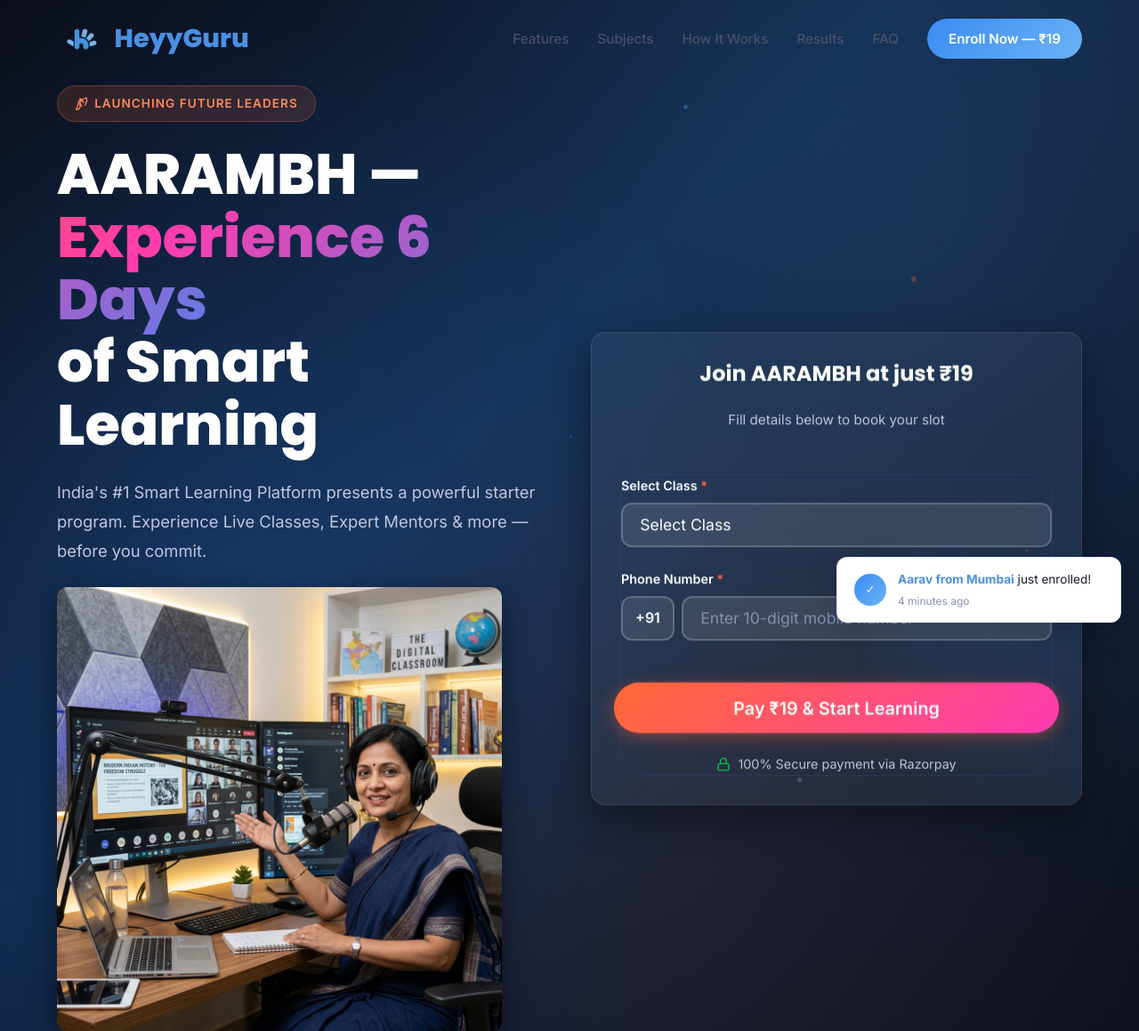
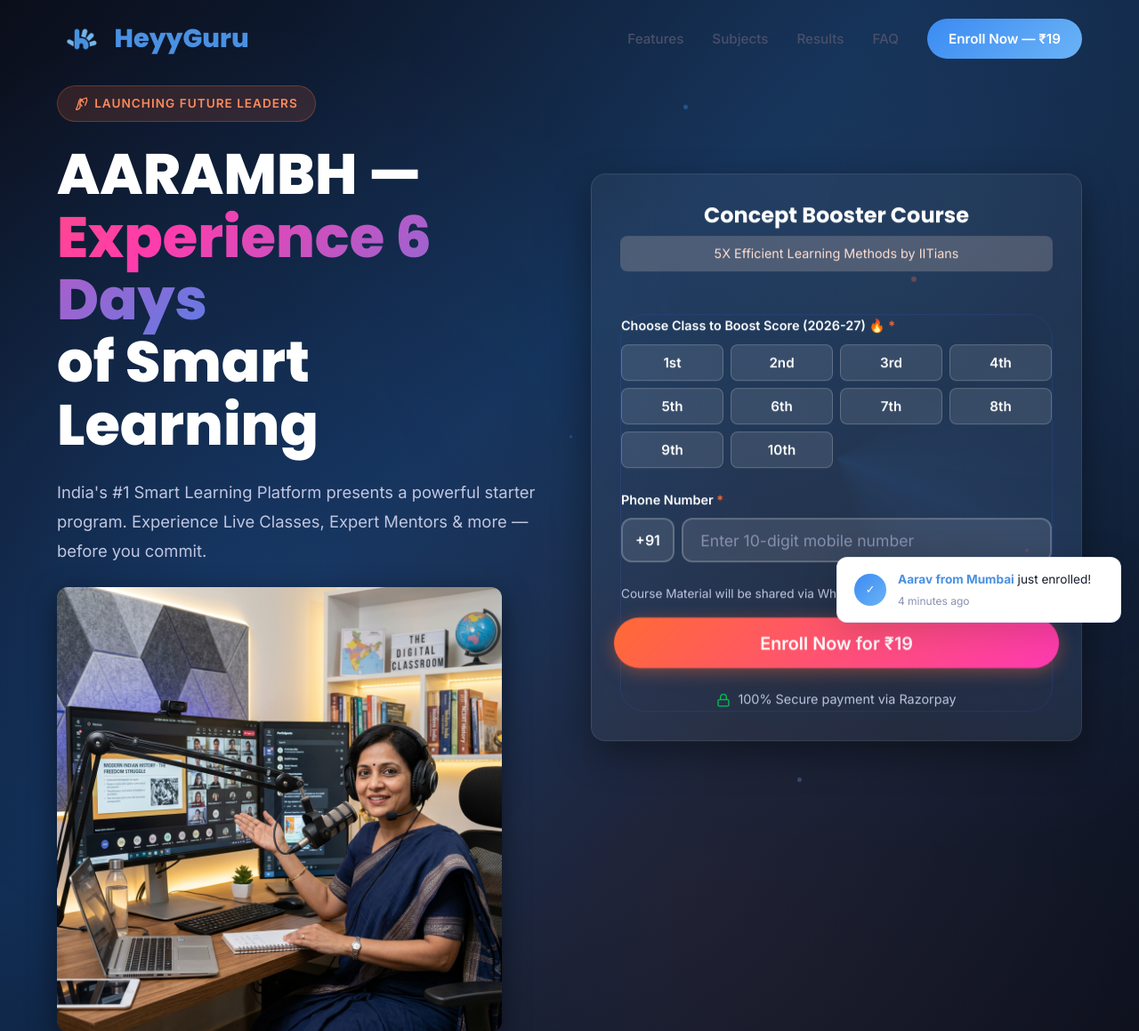
Before and after one commit to heyyguru/aarambh, a PHP site: page / in a window 1280 px wide. Shown: the top 1159 px of the page at 89% size. Run offline with PHP 8.4, Linux system fonts and the light colour scheme; some libraries are stand-ins or nearby versions.

Commit message:
feat: redesign form to use chips and match curiousjr/odaclass layout

```diff
--- a/assets/css/style.css
+++ b/assets/css/style.css
@@ -2201,3 +2201,27 @@ select.form-control {
     }
 }
 .logo-cloud, #features, #subjects, #how-it-works, #testimonials, #pricing, #faq, #enroll { display: none !important; }
+
+/* Chip styling for Class Selection */
+.class-chip {
+    background: rgba(255, 255, 255, 0.1);
+    border: 1px solid rgba(255, 255, 255, 0.2);
+    color: white;
+    padding: 10px 5px;
+    border-radius: 8px;
+    font-size: 0.95rem;
+    font-weight: 600;
+    cursor: pointer;
+    transition: all 0.2s ease;
+    text-align: center;
+}
+.class-chip:hover {
+    background: rgba(255, 255, 255, 0.2);
+    border-color: rgba(255, 255, 255, 0.4);
+}
+.class-chip.active {
+    background: #FF5305;
+    border-color: #FF5305;
+    color: white;
+    box-shadow: 0 4px 10px rgba(255, 83, 5, 0.4);
+}
--- a/assets/js/main.js
+++ b/assets/js/main.js
@@ -263,6 +263,19 @@
     function initForm() {
         const form = $('#enrollmentForm');
         if (!form) return;
+
+        // Chip selection logic
+        const chips = document.querySelectorAll('.class-chip');
+        const hiddenInput = $('#student_class');
+
+        chips.forEach(chip => {
+            chip.addEventListener('click', () => {
+                chips.forEach(c => c.classList.remove('active'));
+                chip.classList.add('active');
+                if (hiddenInput) hiddenInput.value = chip.dataset.value;
+                clearFieldError('class');
+            });
+        });
 
         form.addEventListener('submit', async (e) => {
             e.preventDefault();
--- a/index.php
+++ b/index.php
@@ -144,7 +144,6 @@ try {
             <div class="nav-links" id="navLinks">
                 <a href="#features">Features</a>
                 <a href="#subjects">Subjects</a>
-                <a href="#how-it-works">How It Works</a>
                 <a href="#testimonials">Results</a>
                 <a href="#faq">FAQ</a>
                 <a href="#enroll" class="nav-cta">Enroll Now — ₹19</a>
@@ -190,38 +189,39 @@ try {
                 <img src="assets/images/teacher_ai.png" alt="Live Online Classes" style="width: 100%; max-width: 500px; border-radius: 12px; margin-bottom: 1.5rem; object-fit: cover; box-shadow: 0 10px 30px rgba(0,0,0,0.5);">
             </div>
 
-            <div class="hero-visual">
+            <div class="hero-visual" style="position: sticky; top: 100px; align-self: start;">
                 <div class="hero-visual-card" style="padding: 2rem; background: rgba(255, 255, 255, 0.05); border: 1px solid rgba(255, 255, 255, 0.1); border-radius: 16px; box-shadow: 0 15px 40px rgba(0,0,0,0.4); backdrop-filter: blur(10px);">
 
-                    <h3 style="color:var(--text-white);margin-bottom:1.5rem;font-size:1.5rem; text-align:center; font-weight: 700;">
-                        Join AARAMBH at just ₹19
+                    <h3 style="color:var(--text-white);margin-bottom:0.5rem;font-size:1.5rem; text-align:center; font-weight: 700;">
+                        Concept Booster Course
                     </h3>
-                    <p style="color:var(--text-light); text-align:center; margin-bottom:1.5rem; font-size:0.95rem;">
-                        Fill details below to book your slot
-                    </p>
+                    <div style="background: rgba(255, 223, 209, 0.2); padding: 8px; border-radius: 8px; text-align: center; color: #FFDFD1; font-size: 0.9rem; margin-bottom: 1.5rem;">
+                        5X Efficient Learning Methods by IITians
+                    </div>
 
                     <div class="form-container" id="enrollment-form-container" style="background: transparent; box-shadow: none; padding: 0;">
                         <form id="enrollmentForm" novalidate>
-                            <div class="form-group">
-                                <label for="student_class" style="color:var(--text-white); text-align: left; display: block;">Select Class <span class="required">*</span></label>
-                                <select id="student_class" name="student_class" class="form-control" required style="background: rgba(255,255,255,0.1); color: white; border-color: rgba(255,255,255,0.2); height: 50px; font-size: 1.1rem;">
-                                    <option value="" style="color: black;">Select Class</option>
-                                    <option value="1" style="color: black;">Class 1</option>
-                                    <option value="2" style="color: black;">Class 2</option>
-                                    <option value="3" style="color: black;">Class 3</option>
-                                    <option value="4" style="color: black;">Class 4</option>
-                                    <option value="5" style="color: black;">Class 5</option>
-                                    <option value="6" style="color: black;">Class 6</option>
-                                    <option value="7" style="color: black;">Class 7</option>
-                                    <option value="8" style="color: black;">Class 8</option>
-                                    <option value="9" style="color: black;">Class 9</option>
-                                    <option value="10" style="color: black;">Class 10</option>
-                                </select>
+                            <div class="form-group" style="margin-bottom: 1.5rem;">
+                                <label style="color:var(--text-white); text-align: left; display: block; margin-bottom: 0.5rem;">Choose Class to Boost Score (2026-27) 🔥 <span class="required">*</span></label>
+
+                                <!-- Chips for Class Selection -->
+                                <div class="class-chips-grid" style="display: grid; grid-template-columns: repeat(4, 1fr); gap: 0.5rem;">
+                                    <button type="button" class="class-chip" data-value="1">1st</button>
+                                    <button type="button" class="class-chip" data-value="2">2nd</button>
+                                    <button type="button" class="class-chip" data-value="3">3rd</button>
+                                    <button type="button" class="class-chip" data-value="4">4th</button>
+                                    <button type="button" class="class-chip" data-value="5">5th</button>
+                                    <button type="button" class="class-chip" data-value="6">6th</button>
+                                    <button type="button" class="class-chip" data-value="7">7th</button>
+                                    <button type="button" class="class-chip" data-value="8">8th</button>
+                                    <button type="button" class="class-chip" data-value="9">9th</button>
+                                    <button type="button" class="class-chip" data-value="10">10th</button>
+                                </div>
                                 <div class="form-error" id="error-class">Please select a class</div>
                             </div>
 
                             <div class="form-group" style="margin-top: 1.5rem;">
-                                <label for="phone" style="color:var(--text-white); text-align: left; display: block;">Phone Number <span class="required">*</span></label>
+                                <label for="phone" style="color:var(--text-white); text-align: left; display: block; margin-bottom: 0.5rem;">Phone Number <span class="required">*</span></label>
                                 <div class="phone-group">
                                     <span class="phone-prefix" style="background: rgba(255,255,255,0.1); color: white; border-color: rgba(255,255,255,0.2); height: 50px; display: flex; align-items: center; justify-content: center; width: 60px;">+91</span>
                                     <input type="tel" id="phone" name="phone" class="form-control" placeholder="Enter 10-digit mobile number" maxlength="10" required style="background: rgba(255,255,255,0.1); color: white; border-color: rgba(255,255,255,0.2); height: 50px; font-size: 1.1rem;">
@@ -230,6 +230,7 @@ try {
                             </div>
 
                             <!-- Hidden fields -->
+                            <input type="hidden" id="student_class" name="student_class" value="">
                             <input type="hidden" id="student_name" name="student_name" value="">
                             <input type="hidden" id="email" name="email" value="">
                             <input type="hidden" id="city" name="city" value="">
@@ -238,9 +239,13 @@ try {
                             <input type="hidden" id="utm_campaign" name="utm_campaign">
                             <input type="hidden" id="utm_content" name="utm_content">
 
-                            <button type="submit" class="btn btn-cta btn-lg form-submit-btn" id="submitBtn" style="width: 100%; margin-top: 1.5rem; height: 55px; font-size: 1.2rem;">
+                            <p style="color:var(--text-light); text-align:left; font-size:0.85rem; margin-top: 1rem;">
+                                Course Material will be shared via WhatsApp on this Mobile Number
+                            </p>
+
+                            <button type="submit" class="btn btn-cta btn-lg form-submit-btn" id="submitBtn" style="width: 100%; margin-top: 1rem; height: 55px; font-size: 1.2rem;">
                                 <span class="btn-text">
-                                    Pay ₹19 & Start Learning
+                                    Enroll Now for ₹19
                                 </span>
                                 <span class="spinner"></span>
                             </button>
@@ -512,35 +517,6 @@ try {
         </div>
     </section>
 
-    <!-- ==================== HOW IT WORKS ==================== -->
-    <section class="section section-white" id="how-it-works">
-        <div class="container text-center">
-            <span class="section-badge" style="display:inline-flex;align-items:center;gap:6px;">
-                <svg width="16" height="16" viewBox="0 0 24 24" fill="none" stroke="currentColor" stroke-width="2" stroke-linecap="round" stroke-linejoin="round"><circle cx="12" cy="12" r="10"></circle><circle cx="12" cy="12" r="6"></circle><circle cx="12" cy="12" r="2"></circle></svg>
-                Simple Process
-            </span>
-            <h2 class="section-title">How It Works</h2>
-            <p class="section-subtitle">Start your AARAMBH journey in just 3 simple steps.</p>
-
-            <div class="steps-container">
-                <div class="step-card reveal">
-                    <div class="step-number">1</div>
-                    <h3>Register & Pay ₹19</h3>
-                    <p>Fill in your details and make a quick ₹19 payment. It takes less than 2 minutes!</p>
-                </div>
-                <div class="step-card reveal">
-                    <div class="step-number">2</div>
-                    <h3>Get Your Schedule</h3>
-                    <p>Receive your personalized class schedule via email and WhatsApp. Our mentor will call you!</p>
-                </div>
-                <div class="step-card reveal">
-                    <div class="step-number">3</div>
-                    <h3>Start Learning!</h3>
-                    <p>Join live interactive classes for 6 days. Experience the magic of HeyyGuru's teaching firsthand.</p>
-                </div>
-            </div>
-        </div>
-    </section>
 
     <!-- ==================== ENROLLMENT TICKER ==================== -->
     <div class="enrollment-ticker">
@@ -903,7 +879,6 @@ try {
                     <ul class="footer-links">
                         <li><a href="#features">Features</a></li>
                         <li><a href="#subjects">Subjects</a></li>
-                        <li><a href="#how-it-works">How It Works</a></li>
                         <li><a href="#testimonials">Testimonials</a></li>
                         <li><a href="#pricing">Pricing</a></li>
                         <li><a href="#faq">FAQ</a></li>
```
